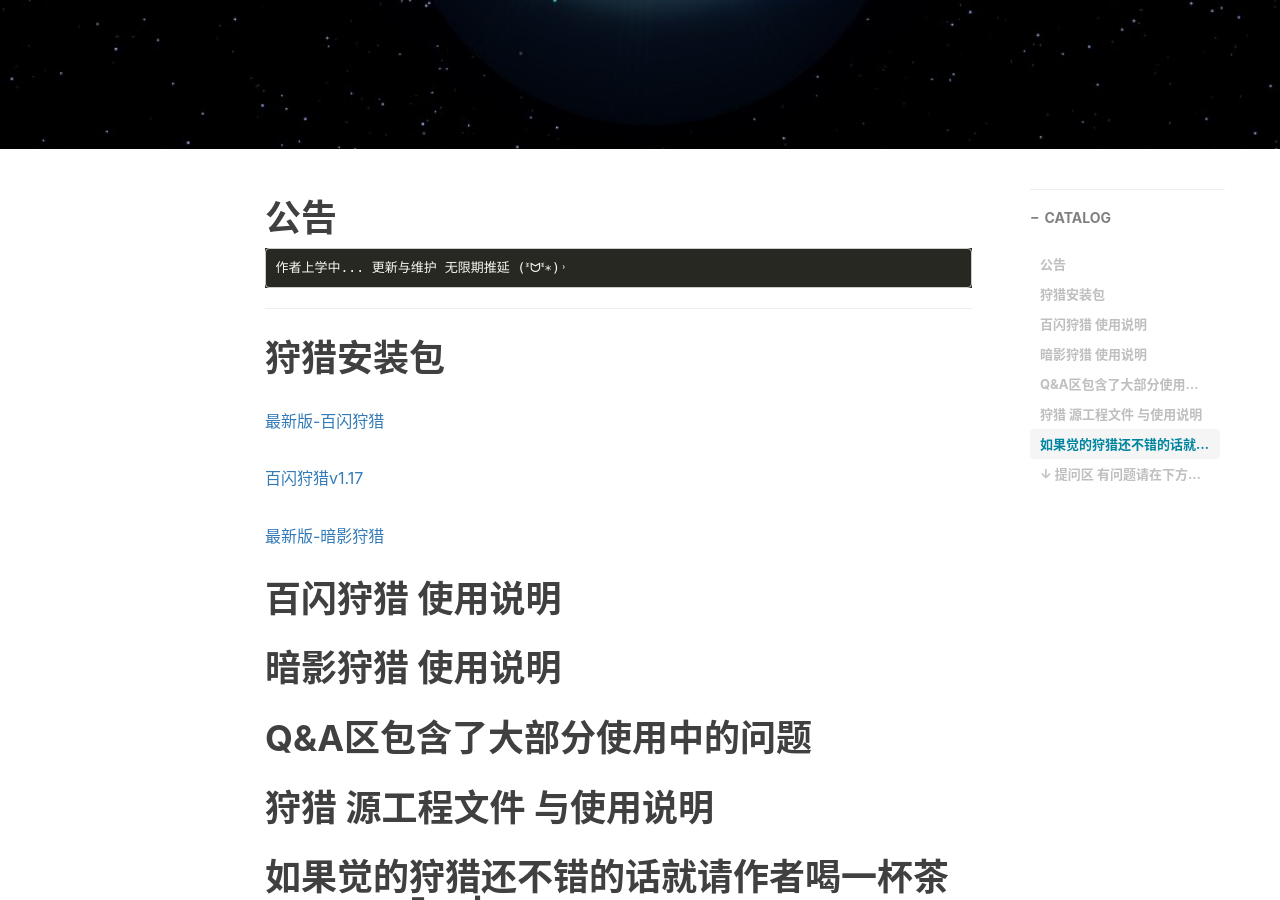
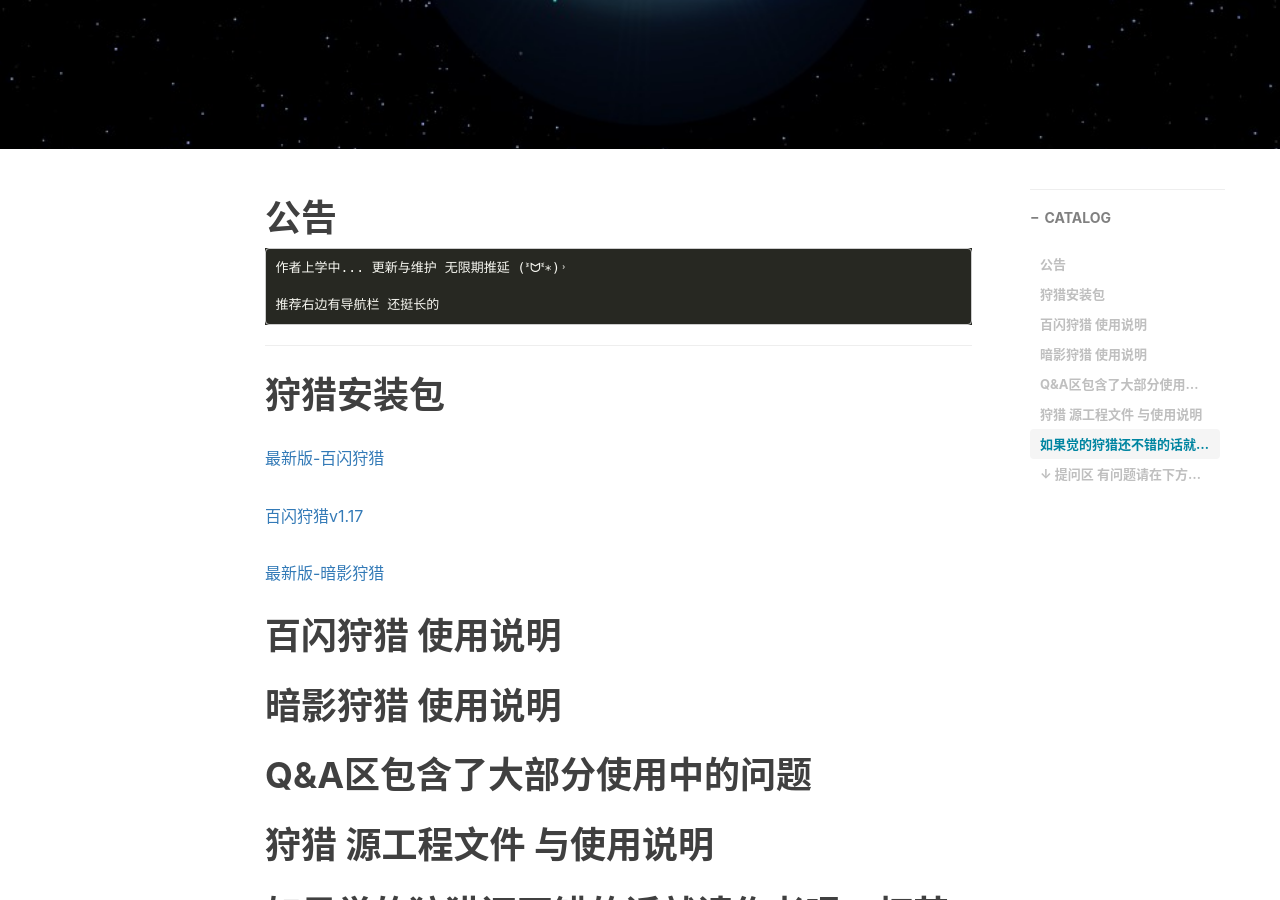
Before and after one commit to DeSoiat/DESOIAT.GITHUB.IO, a Jekyll site: the page built from _posts/2022-08-26-Pokemon Go.md, in a window 1280 px wide and 900 px high, scrolled down 416 px. Built offline with Jekyll 4.4.1, drawn with Linux system fonts in a browser that asks for light colours; nearby versions of some CDN libraries; comment, search, counter and statistics services are not loaded.

Commit message:
Update 2022-08-26-Pokemon Go.md

```diff
--- a/_posts/2022-08-26-Pokemon Go.md
+++ b/_posts/2022-08-26-Pokemon Go.md
@@ -14,6 +14,8 @@ tags:
 # 公告
 
     作者上学中... 更新与维护 无限期推延 (ᕑᗢᓫ∗)˒
+
+    推荐右边有导航栏 还挺长的
 
 ---
 
```
